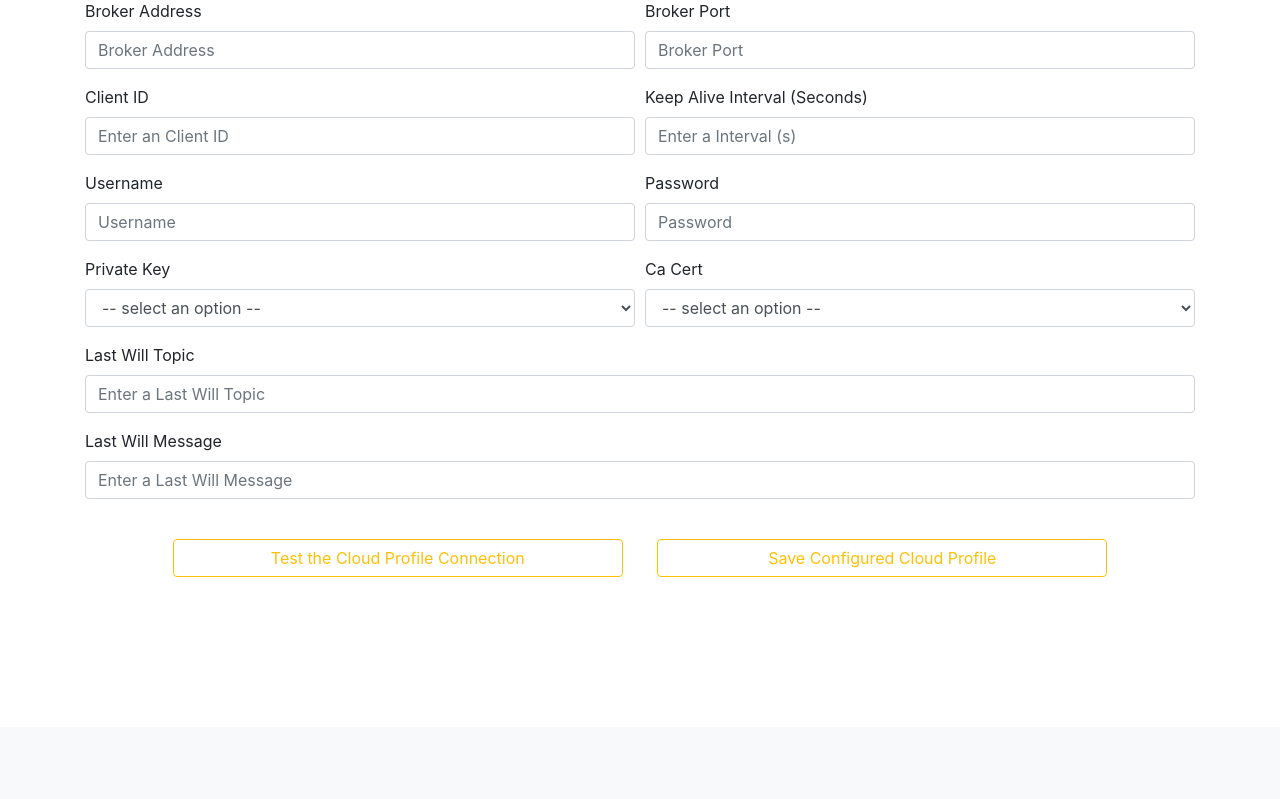
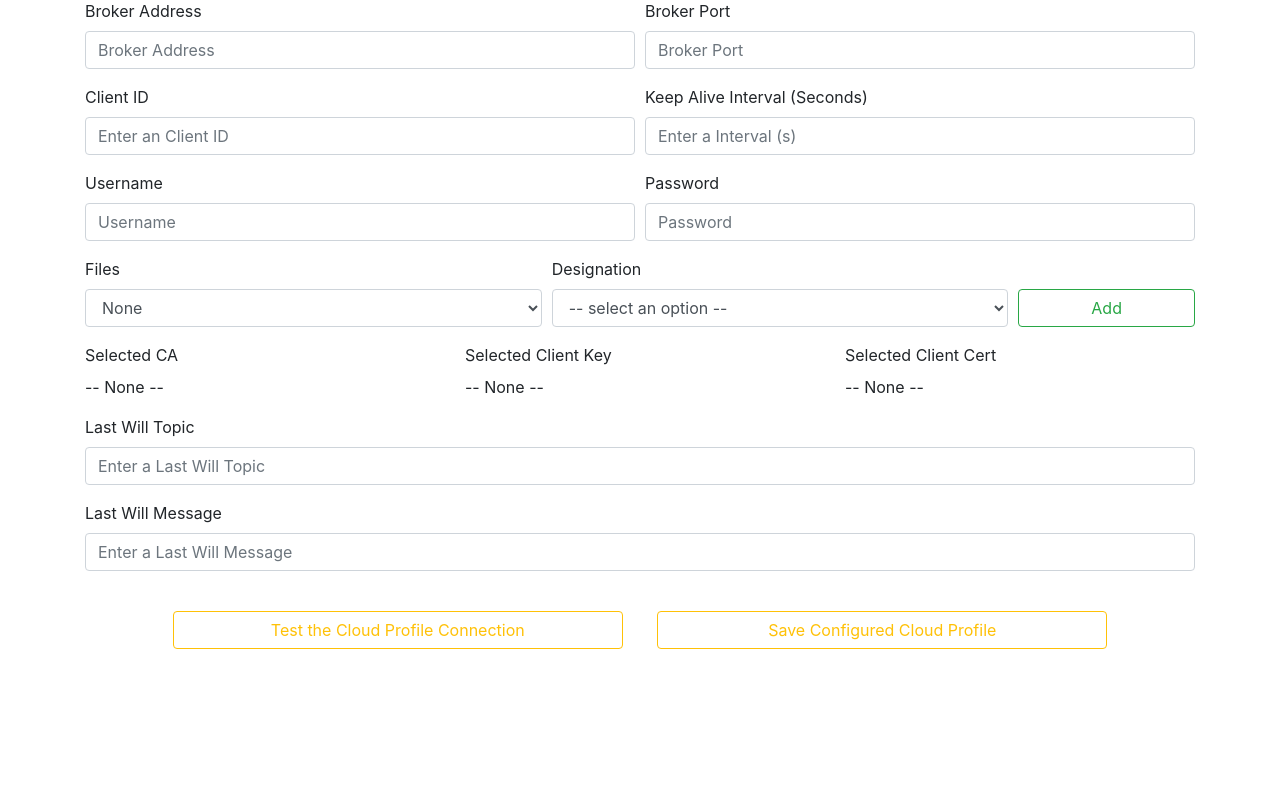
Before and after one commit to jeremyqzt/SNMPtoMqtt, a Flask app: page /saveCloud in a window 1280 px wide. Shown: the part 118-917 px from the top of the page. Before the commit the page ends 695 px from the top, so only its background shows below. Run offline with Flask 2, Linux system fonts and the light colour scheme; the visitor is signed in with stand-in values (Sample User, id 1); some libraries are stand-ins or nearby versions.

Commit message:
some changes to certs and add Dockerfile

```diff
--- a/server.py
+++ b/server.py
@@ -88,7 +88,7 @@ def saveCloud():
       if (cloudData):
          return render_template('clouds.html', cloud=cloudData, files=map(json.dumps, onlyfiles), filesCa=map(json.dumps, onlyfiles))
       else:
-         return render_template('clouds.html', cloud=[], files=map(json.dumps, onlyfiles), filesCa=map(json.dumps, onlyfiles))
+         return render_template('clouds.html', cloud=[], files=map(json.dumps, onlyfiles))
 
 
 @app.route('/upload', methods=['POST', 'GET'])
--- a/templates/clouds.html
+++ b/templates/clouds.html
@@ -66,25 +66,45 @@
                 </div>
               </div>
               <div class="form-row">
-                <div class="form-group col-md-6">
-                  <label for="privKey">Private Key</label>
-                        <select class="form-control">
-                            <option selected value> -- select an option -- </option>
+                <div class="form-group col-md-5">
+                  <label for="files">Files</label>
+                        <select class="form-control" id="files">
+                            <option selected value> None </option>
                             {% for item in files %}
                                 <option id ="privKey" value = {{ item | replace('"', '')}}>{{ item | replace('"', '') }}</option>
                             {% endfor %}
                         </select>
                 </div>
-                <div class="form-group col-md-6">
-                  <label for="caCert">Ca Cert</label>
-                        <select class="form-control">
+                <div class="form-group col-md-5">
+                  <label for="CertType">Designation</label>
+                        <select class="form-control" id="CertType">
                             <option selected value> -- select an option -- </option>
-                            {% for ca in filesCa %}
-                                <option id ="caCert" value = {{ ca | replace('"', '')}}>{{ ca | replace('"', '') }}</option>
-                            {% endfor %}
+                            <option value>CA Certificate</option>
+                            <option value>Client Key</option>
+                            <option value>Client Certificate</option>
                         </select>
                 </div>
+                <div class="form-group col-md-2">
+                  <label for="addBtn">&nbsp</label>
+                  <button id = "addBtn" type="button" class="btn btn-outline-success col-md-12 " onclick="SetCert()">Add</button>
+                </div>
               </div>
+
+              <div class="row">
+                <div class="col-md-4">
+                  <label>Selected CA</label><br/>
+                  <p>-- None --</p>
+                </div>
+                <div class="col-md-4">
+                  <label>Selected Client Key</label><br/>
+                  <p>-- None --</p>
+                </div>
+                <div class="col-md-4">
+                  <label>Selected Client Cert</label><br/>
+                  <p>-- None --</p>
+                </div>
+              </div>
+
               <div class="form-group">
                 <label for="lastWillTopic">Last Will Topic</label>
                 <input type="text" class="form-control" id="lastWillTopic" placeholder="Enter a Last Will Topic" {% if cloud[0] is defined %} value="{{ cloud[0].lastWillTopic }}" {% endif %}>
```
Also changed, not shown: 1 other file.
